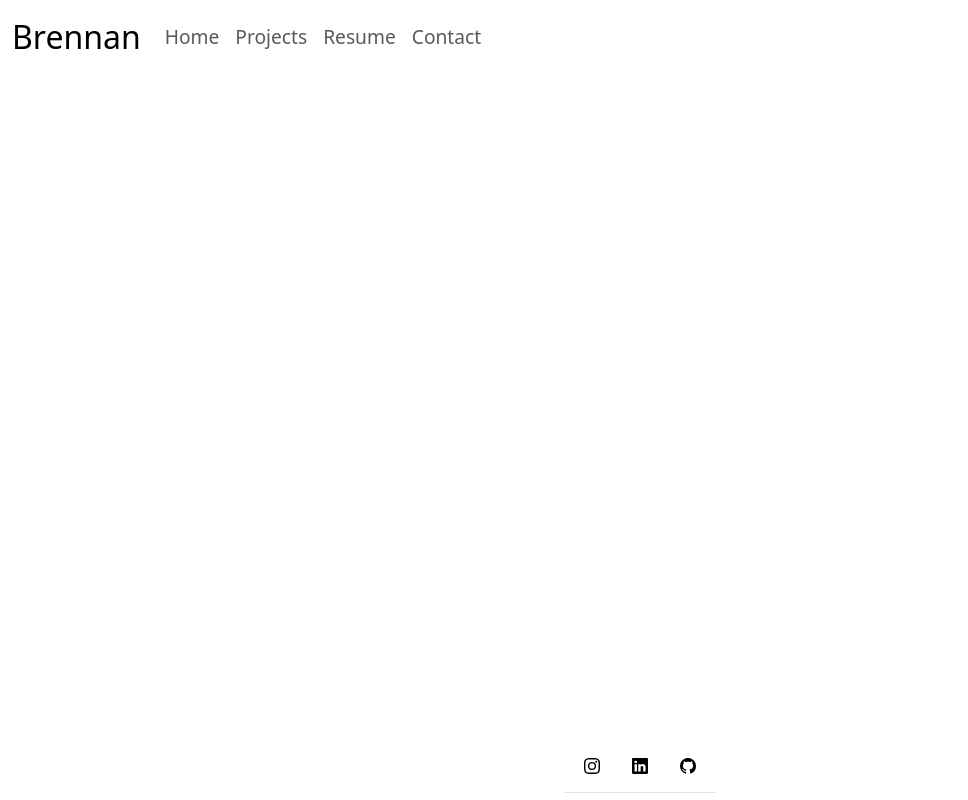
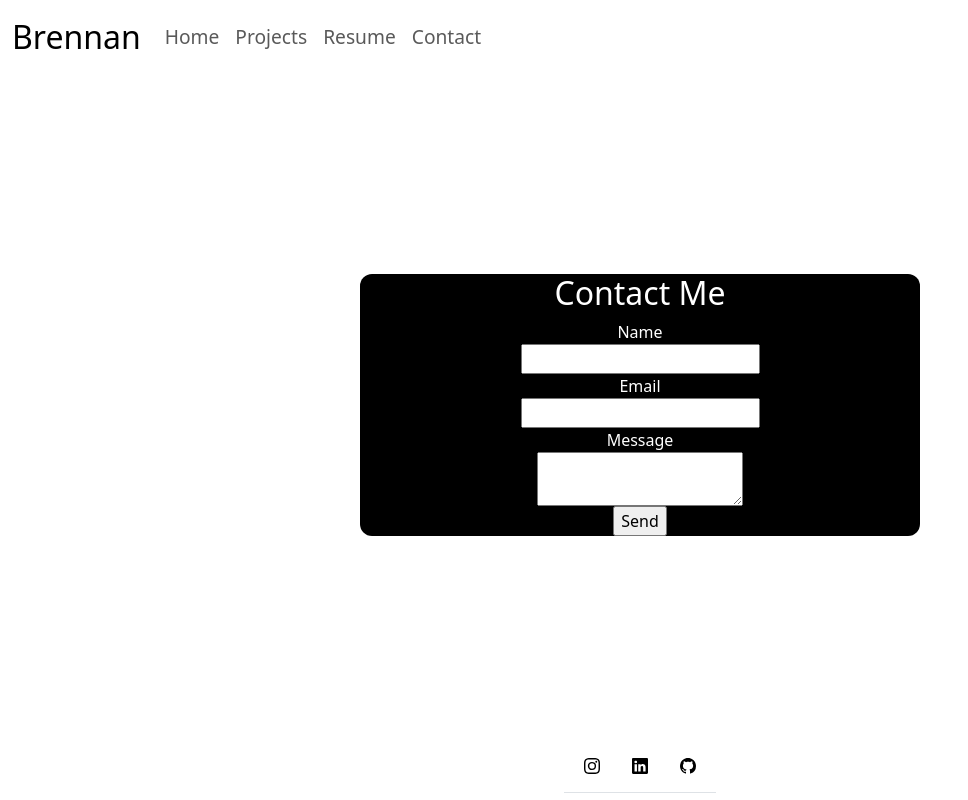
Before and after one commit to bhorvy/PersonalWebsite, a React (Create React App) app: page /contact in a window 1280 px wide. Shown: the whole page, without its empty margins (0-968 px from the left). Built offline with nearby package versions, Linux system fonts and the light colour scheme; what @usal/react would draw is missing.

Commit message:
updates some packages and added contact

```diff
--- a/package.json
+++ b/package.json
@@ -3,6 +3,7 @@
   "version": "0.1.0",
   "private": true,
   "dependencies": {
+    "@emailjs/browser": "^4.4.1",
     "@popperjs/core": "^2.11.8",
     "@testing-library/dom": "^10.4.0",
     "@testing-library/jest-dom": "^6.6.3",
@@ -13,7 +14,7 @@
     "react": "^19.1.0",
     "react-dom": "^19.1.0",
     "react-router-dom": "^7.6.2",
-    "react-scripts": "5.0.1",
+    "react-scripts": "^5.0.1",
     "usal": "^1.3.1",
     "web-vitals": "^2.1.4"
   },
--- a/src/components/AboutMe.tsx
+++ b/src/components/AboutMe.tsx
@@ -3,7 +3,7 @@ import '../App';
 function AboutMe() {
   return (
   <div className="w-100 d-flex flex-column align-items-center justify-content-center">
-       <div className="col-lg-2 d-flex flex-column align-items-center justify-content-center text-center div-style" style={{ minWidth: '70vh' }}>
+       <div className="col-lg-2 d-flex flex-column align-items-center justify-content-center text-center div-style-2" style={{ minWidth: '70vh' }}>
           <h2 className="mt-4">About Me</h2>
           <p className="m-4">My previous experience includes a work term with the Government of Saskatchewan, doing configuration
             and help desk work. I completed four months at SGI (Saskatchewan Government Insurance), where I was a full stack developer in a C#, TypeScipt environment.
--- a/src/components/Contact.tsx
+++ b/src/components/Contact.tsx
@@ -1,11 +1,51 @@
+import { useRef, useState } from 'react';
+import emailjs from '@emailjs/browser';
 import '../App.css';
 
 function Contact() {
+
+  const form = useRef(null!);
+  let [name, setName] = useState("")
+  let [email, setEmail] = useState("")
+  let [message, setMessage] = useState("")
+
+  const sendEmail = (e : any) => {
+  e.preventDefault();
+
+  setName("")
+  setEmail("")
+  setMessage("")
+
+  emailjs
+      .sendForm('service_yticz8b', 'template_798uivg', form.current, {
+        publicKey: '674y7Unhr9dUumU2a',
+      })
+      .then(
+        () => {
+          console.log('SUCCESS!');
+        },
+        (error : any) => {
+          console.log('FAILED...', error.text);
+        },
+      );
+  };
+
   return (
-   <div className="w-100 d-flex flex-column align-items-center justify-content-center">
+  <div className="w-100 d-flex flex-column align-items-center justify-content-center">
+    <form ref={form} onSubmit={sendEmail}>
+         <div className="col-lg-2 d-flex flex-column align-items-center justify-content-center text-center div-style-2" style={{ minWidth: '70vh' }}>
+            <h2>Contact Me</h2>
+            <label>Name</label>
+            <input value={name}  onChange={e => setName(e.target.value)} type="text" name="name" />
+            <label>Email</label>
+            <input type="email" value={email} onChange={e => setEmail(e.target.value)} name="user_email" />
+            <label>Message</label>
+            <textarea value={message}  onChange={e => setMessage(e.target.value)} name="message" />
+            <input type="submit" value="Send" />
+         </div>
+    </form>
+  </div>
 
-
-    </div>
   );
 }
 
```
Also changed, not shown: public/PhotosNDocs/me.jpg (deleted), public/manifest.json, 1 other file (tests, documents, lock files or other folders).
